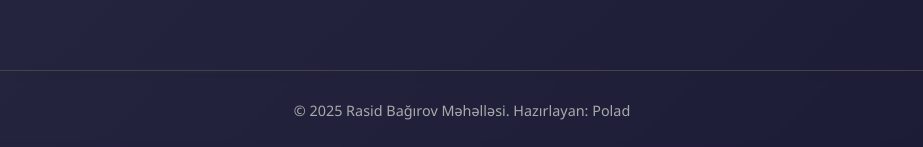
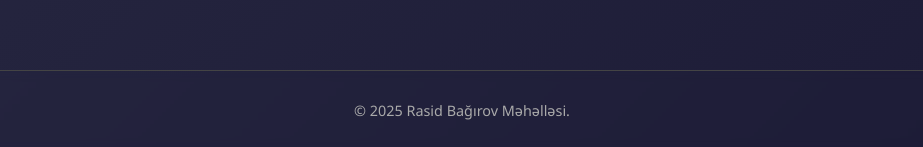
Before and after one commit to cyber19811/Rasid-Ba-rov, a plain HTML site: page index.html in a window 1280 px wide. Shown: the part 981-1128 px from the top of the page, without its empty margins (178-1101 px from the left). Drawn offline with Linux system fonts and the light colour scheme.

Commit message:
Update index.html

```diff
--- a/index.html
+++ b/index.html
@@ -195,7 +195,7 @@
   </main>
 
   <footer>
-    © 2025 Rasid Bağırov Məhəlləsi. Hazırlayan: Polad
+    © 2025 Rasid Bağırov Məhəlləsi.
   </footer>
 
 </body>
```
